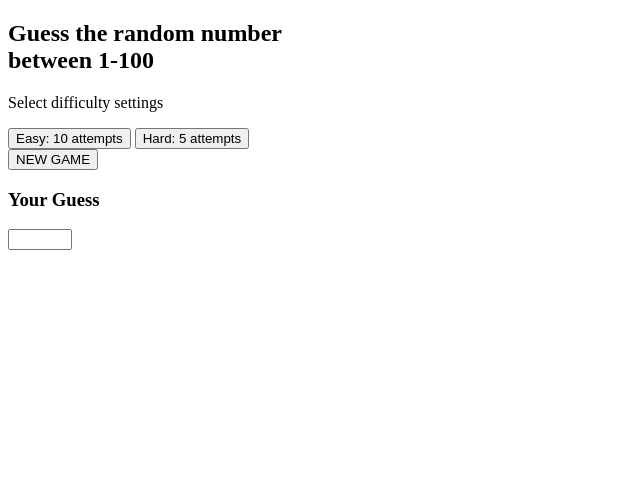
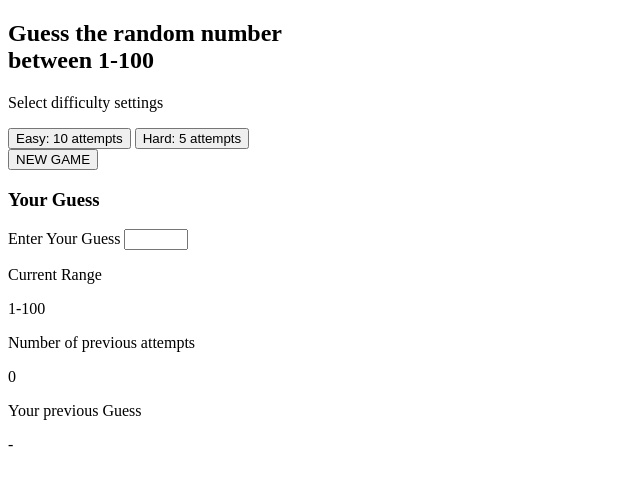
Before and after one commit to FireBird1998/Guess-the-Number, a plain HTML site: page index.html in a window 1280 px wide. Shown: the whole page, without its empty margins (0-640 px from the left). Drawn offline with Linux system fonts and the light colour scheme.

Commit message:
index finished

```diff
--- a/index.html
+++ b/index.html
@@ -22,7 +22,28 @@
             <button>NEW GAME</button>
             <section>
                 <h3 id="textOutput">Your Guess</h3>
+                <label for="inputBox">Enter Your Guess</label>
                 <input type="number" name="" id="inputBox" min="1" max="100"/>
+            </section>
+            <section>
+                <p>Current Range</p>
+                <span id="rangeOut">1-100</span>
+                <div id="range">
+                    <span id="low"></span>
+                    <span id="space"></span>
+                    <span id="high"></span>
+
+                </div>
+            </section>
+            <section class="stats">
+                <div class="info">
+                    <p>Number of previous attempts</p>
+                    <span id="attempts">0</span>
+                </div>
+                <div class="info">
+                    <p>Your previous Guess</p>
+                    <span id="guesses">-</span>
+                </div>
             </section>
         </div>
     </main>
```
